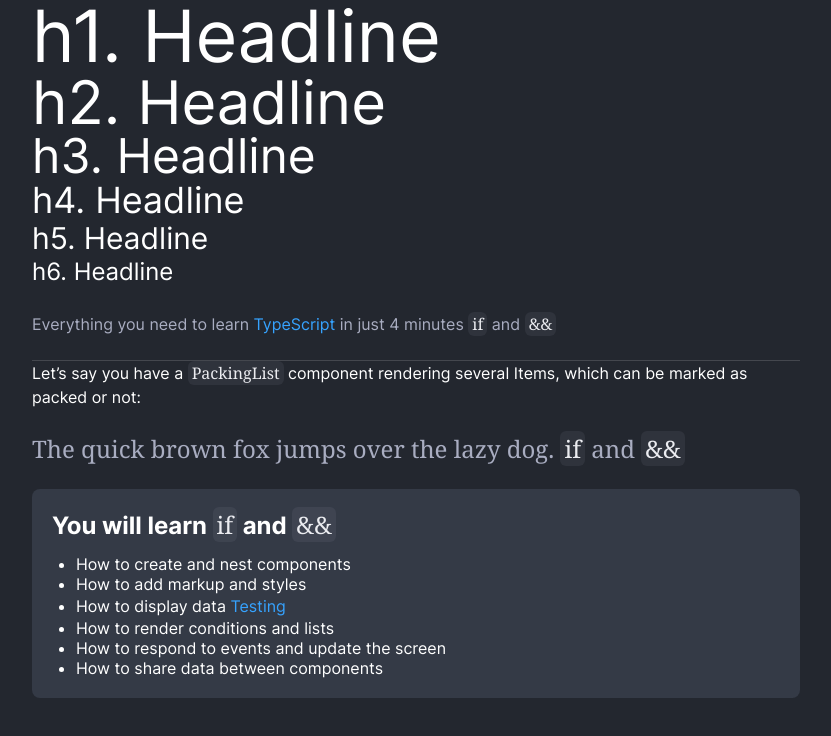
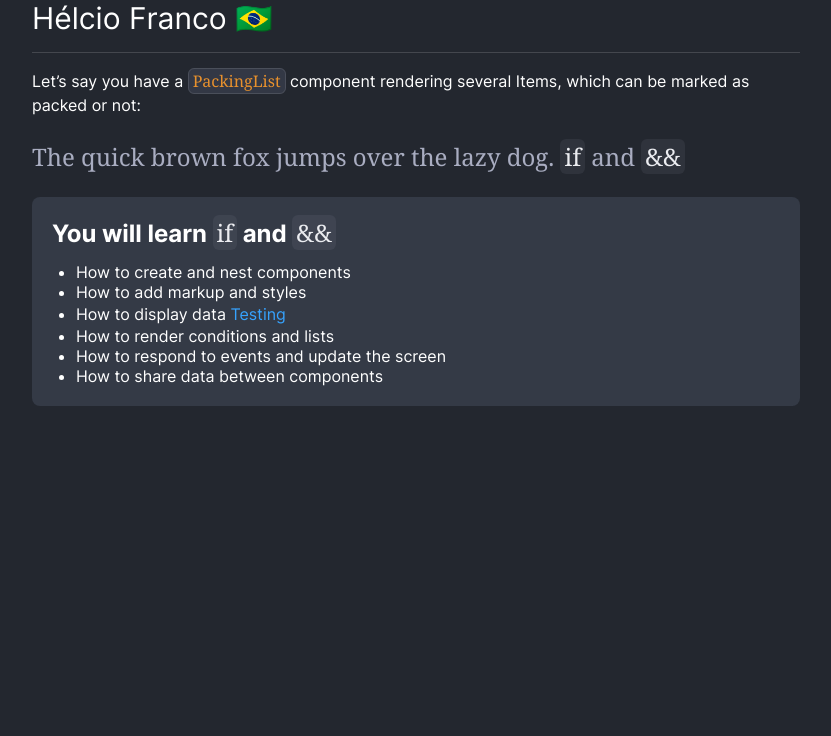
Before and after one commit to helciofranco/helciofranco.com, a Next.js app: page / in a window 1280 px wide. Shown: the top 736 px of the page, without its empty margins (224-1055 px from the left). Built offline with nearby package versions, Linux system fonts and the light colour scheme.

Commit message:
add a secondary code variant

```diff
--- a/src/components/Code/index.ts
+++ b/src/components/Code/index.ts
@@ -2,9 +2,6 @@ import { styled } from '@libs/stitches';
 
 const Code = styled('code', {
   fontWeight: '$regular',
-
-  color: '$textTertiary',
-  backgroundColor: '$backgroundTertiary',
 
   borderRadius: '$md',
 
@@ -12,6 +9,24 @@ const Code = styled('code', {
   paddingBottom: '$one',
   paddingLeft: '$space2',
   paddingRight: '$space2',
+
+  variants: {
+    variant: {
+      primary: {
+        color: '$textTertiary',
+        backgroundColor: '$backgroundTertiary',
+      },
+      secondary: {
+        color: '$textCode',
+        backgroundColor: '$backgroundCode',
+        border: '1px solid',
+        borderColor: '$borderCode',
+      },
+    },
+  },
+  defaultVariants: {
+    variant: 'primary',
+  },
 });
 
 export default Code;
--- a/src/libs/stitches/colors.ts
+++ b/src/libs/stitches/colors.ts
@@ -12,6 +12,11 @@ const colors = {
 
   // borders
   borderPrimary: 'rgba(255, 255, 255, 0.15)',
+
+  // components
+  backgroundCode: 'rgba(115,124,153,0.2)',
+  textCode: '#e8912d',
+  borderCode: 'rgba(232, 232, 232, 0.13)',
 };
 
 export default colors;
--- a/src/modules/blog/screens/Feed/index.tsx
+++ b/src/modules/blog/screens/Feed/index.tsx
@@ -8,28 +8,13 @@ import Text from '@components/Text';
 const Feed = () => {
   return (
     <Box>
-      <Text variant="h1">h1. Headline</Text>
-      <Text variant="h2">h2. Headline</Text>
-      <Text variant="h3">h3. Headline</Text>
-      <Text variant="h4">h4. Headline</Text>
-      <Text variant="h5">h5. Headline</Text>
-      <Text variant="h6" css={{ marginBottom: '$space10' }}>
-        h6. Headline
-      </Text>
+      <Text variant="h5">Hélcio Franco 🇧🇷</Text>
 
-      <Text color="secondary" css={{ marginBottom: '$space10' }}>
-        Everything you need to learn{' '}
-        <Text color="highlight" as="span">
-          TypeScript
-        </Text>{' '}
-        in just 4 minutes <Code>if</Code> and <Code>{'&&'}</Code>
-      </Text>
-
-      <Separator />
+      <Separator css={{ marginTop: '$space8', marginBottom: '$space8' }} />
 
       <Text css={{ marginBottom: '$space10' }}>
-        Let’s say you have a <Code>PackingList</Code> component rendering
-        several Items, which can be marked as packed or not:
+        Let’s say you have a <Code variant="secondary">PackingList</Code>{' '}
+        component rendering several Items, which can be marked as packed or not:
       </Text>
 
       <Text
```
